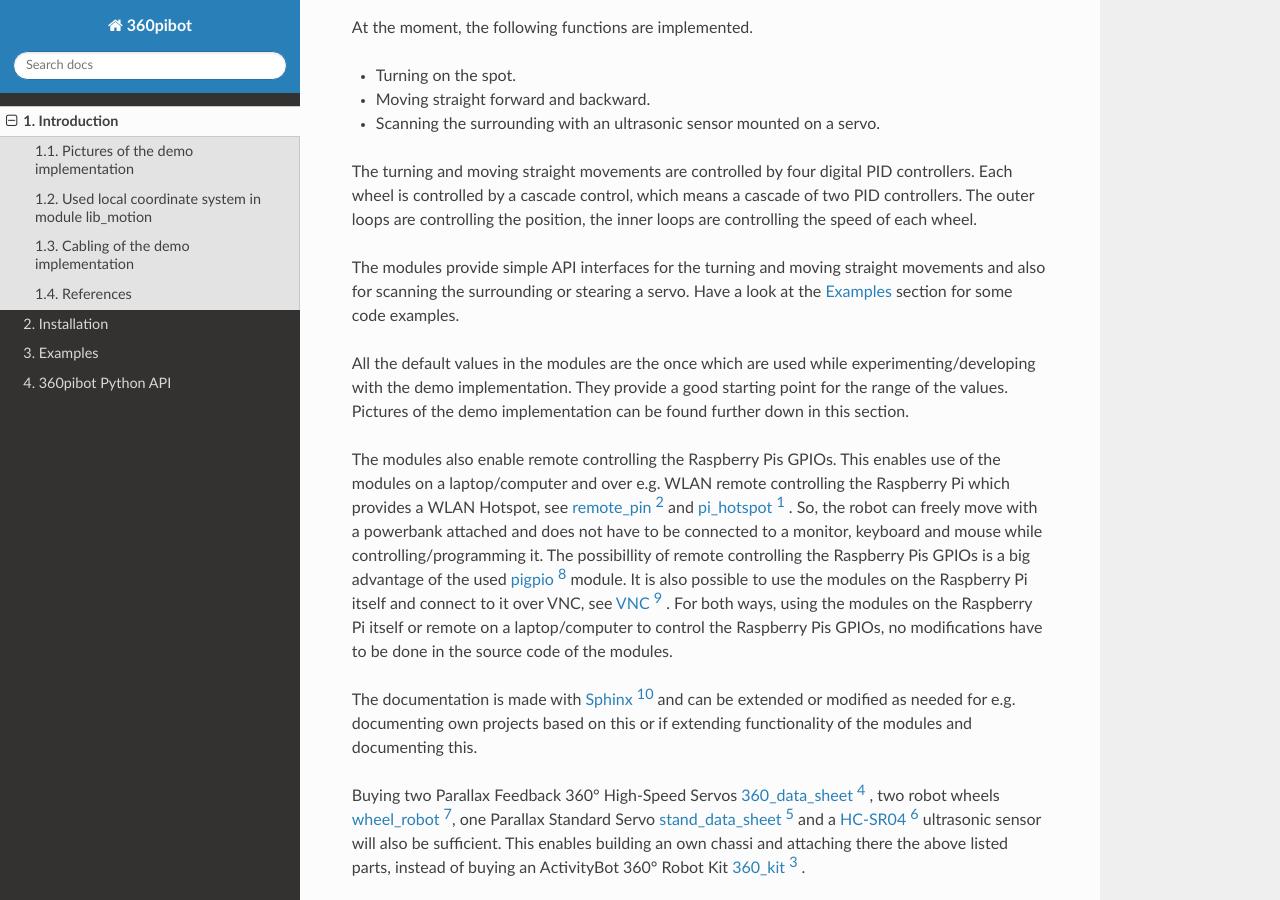
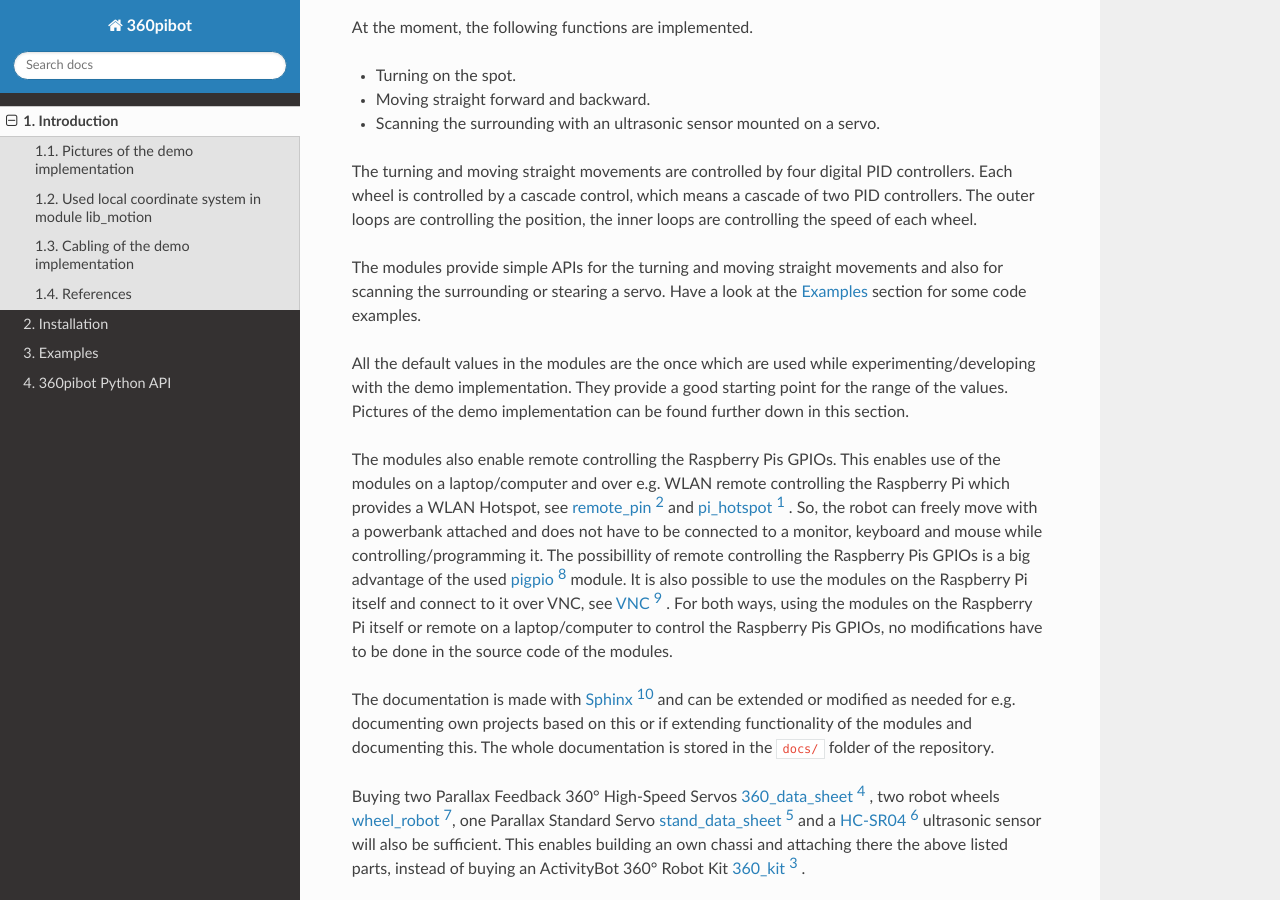
Before and after one commit to choeffer/360pibot, a Sphinx documentation site: the page built from docs/intro.rst, in a window 1280 px wide and 900 px high, scrolled down 240 px. Built offline with Sphinx 7.4.7 and the Read the Docs theme 2.0.0, drawn with Linux system fonts in a browser that asks for light colours.

Commit message:
typos etc.

```diff
--- a/README.rst
+++ b/README.rst
@@ -19,7 +19,7 @@ controllers. Each wheel is controlled by a cascade control, which means
 a cascade of two PID controllers. The outer loops are controlling the position,
 the inner loops are controlling the speed of each wheel.
 
-The modules provide simple API interfaces for the turning and moving straight
+The modules provide simple APIs for the turning and moving straight
 movements and also for scanning the surrounding or stearing a servo. Have a look
 at the Examples section of the documentation for some code examples.
 
@@ -40,7 +40,8 @@ the Raspberry Pis GPIOs, no modifications have to be done in the source code of
 
 The documentation is made with Sphinx_ and can be extended or modified as needed for
 e.g. documenting own projects based on this or if extending functionality of the modules
-and documenting this.
+and documenting this. The whole documentation is stored in the ``docs/`` folder
+of the repository.
 
 Buying two Parallax Feedback 360° High-Speed Servos `360_data_sheet`_ , two robot wheels
 `wheel_robot`_, one Parallax Standard Servo `stand_data_sheet`_ and a `HC-SR04`_
--- a/docs/intro.rst
+++ b/docs/intro.rst
@@ -18,7 +18,7 @@ controllers. Each wheel is controlled by a cascade control, which means
 a cascade of two PID controllers. The outer loops are controlling the position,
 the inner loops are controlling the speed of each wheel.
 
-The modules provide simple API interfaces for the turning and moving straight
+The modules provide simple APIs for the turning and moving straight
 movements and also for scanning the surrounding or stearing a servo. Have a look
 at the :ref:`Examples` section for some code examples.
 
@@ -39,7 +39,8 @@ the Raspberry Pis GPIOs, no modifications have to be done in the source code of
 
 The documentation is made with Sphinx_ and can be extended or modified as needed for
 e.g. documenting own projects based on this or if extending functionality of the modules
-and documenting this.
+and documenting this. The whole documentation is stored in the ``docs/`` folder
+of the repository.
 
 Buying two Parallax Feedback 360° High-Speed Servos `360_data_sheet`_ , two robot wheels
 `wheel_robot`_, one Parallax Standard Servo `stand_data_sheet`_ and a `HC-SR04`_
```
